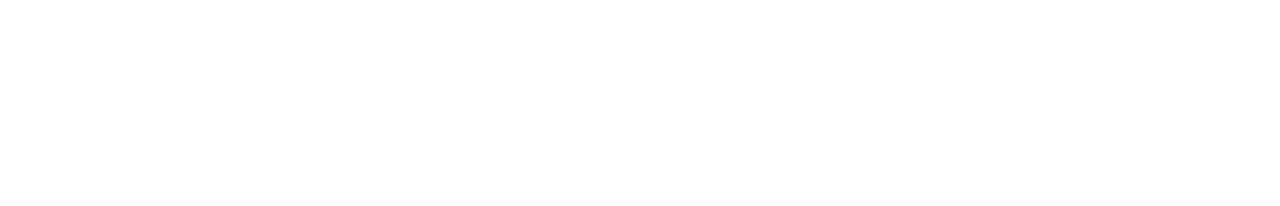
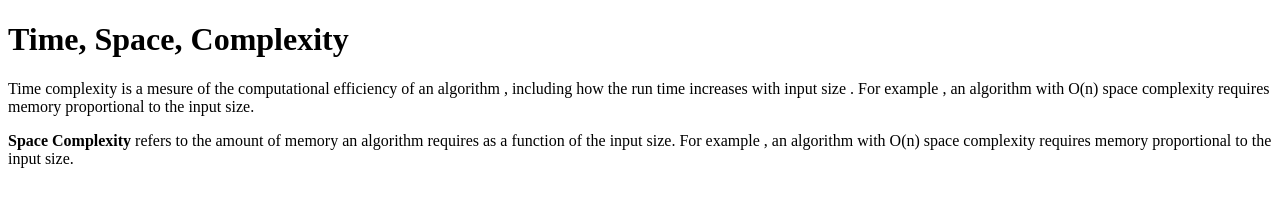
Before and after one commit to acciojob/time-and-space-complexity-sharma-shivam21, a website: page main.html in a window 1280 px wide. Drawn offline with Linux system fonts and the light colour scheme.

Commit message:
created a submission

```diff
--- a/main.html
+++ b/main.html
@@ -8,6 +8,12 @@
 
 <body>
 	<!-- the entire body must be written by student -->
+	<h1>Time, Space, Complexity</h1>
+	<p>Time complexity is a mesure of the computational efficiency of an algorithm
+	, including how the run time increases with input size . For example , an algorithm with O(n)
+	space complexity requires memory proportional to the input size.</p>
+	<p><b>Space Complexity</b> refers to the amount of memory an algorithm
+	requires as a function of the input size.  For example , an algorithm with O(n) space complexity requires memory proportional to the input size.</p>
     <script type="text/javascript" src="./script.js">
 </script>
 
```
